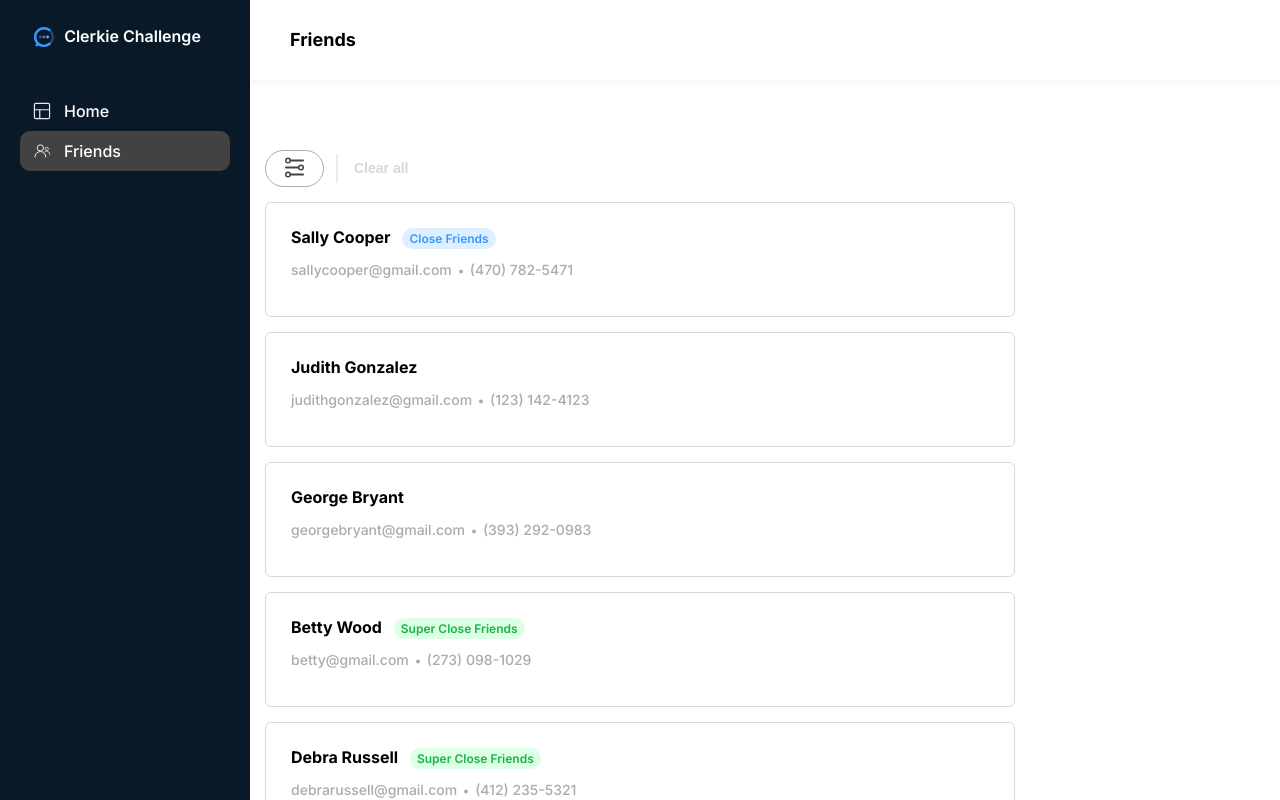
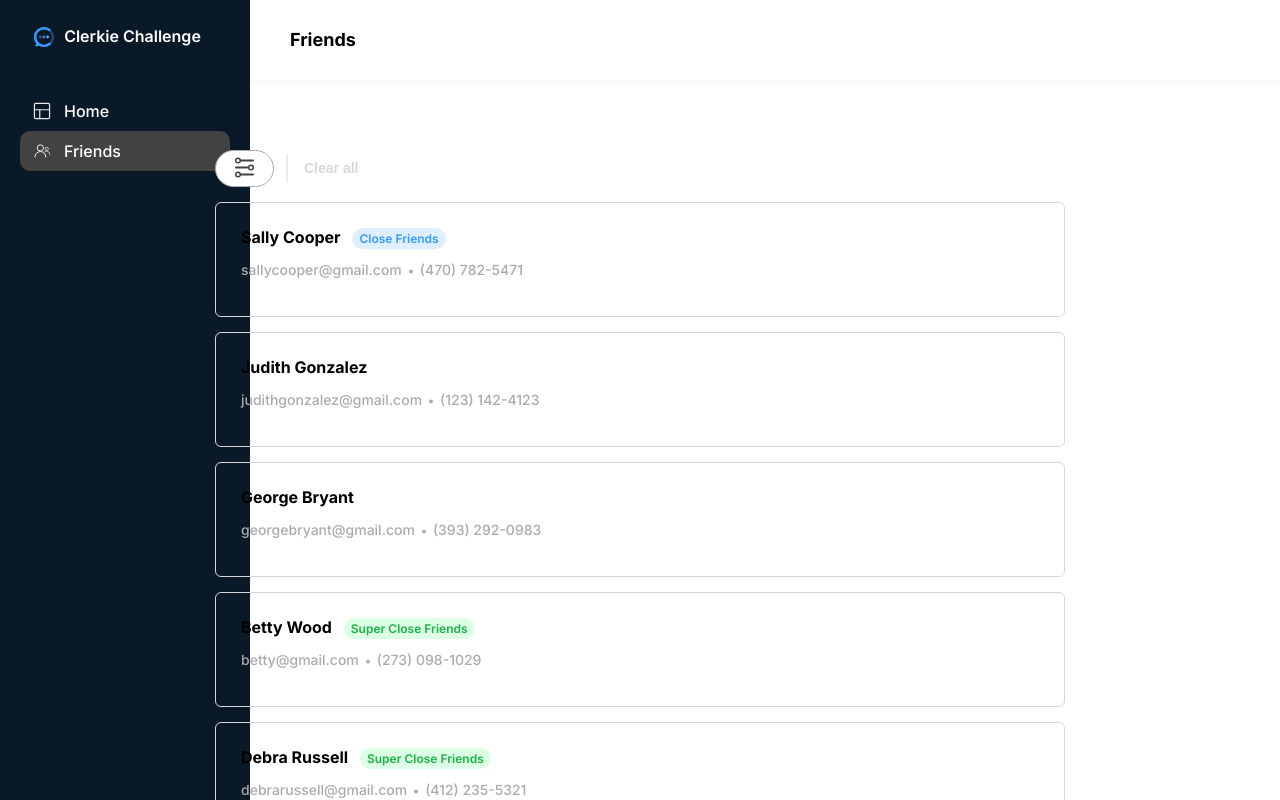
Before and after one commit to isaq98/clerkie-challenge, a Next.js app: page / in a window 1280 px wide. Both pictures are taken after a click on the item "Friends". Shown: the top 800 px of the page. Built offline with nearby package versions, Linux system fonts and the light colour scheme.

Commit message:
Final changes

```diff
--- a/components/Filter/_Filter.css
+++ b/components/Filter/_Filter.css
@@ -92,5 +92,3 @@
     height: 45px;
     cursor: pointer;
 }
-
-/* TODO: Figure out how to clean things up */
--- a/components/FriendLoader/_FriendLoader.css
+++ b/components/FriendLoader/_FriendLoader.css
@@ -3,7 +3,8 @@
     flex-direction: column;
     justify-content: center;
     height: 115px;
-    width: 750px;
+    width: 850px;
+    max-width: 1050px;
     border: 1px solid #D7D7D7;
     border-radius: 6px;
     box-sizing: border-box;
--- a/components/Friends/_Friends.css
+++ b/components/Friends/_Friends.css
@@ -2,7 +2,8 @@
     display: flex;
     flex-direction: column;
     justify-content: center;
-    width: 750px;
+    max-width: 1050px;
+    width: 850px;
     height: 115px;
     border: 1px solid #D7D7D7;
     border-radius: 6px;
@@ -57,4 +58,3 @@
     flex-direction: column;
     margin-top: 150px;
 }
-/* TODO: Figure out how to clean things up */
--- a/components/Friends/index.js
+++ b/components/Friends/index.js
@@ -5,8 +5,6 @@ import FriendLoader from '../FriendLoader';
 import FilterButton from '../FilterButton';
 import Filter from '../Filter';
 import "./_Friends.css";
-
-/* TODO: Feel like this component can be cleaned up too */
 
 function Friends() {
     const [ friends, setFriends ]= useState([]);
@@ -76,12 +74,6 @@ function Friends() {
         }
     }, [page])
 
-    useEffect(() => {
-        if(isLoading) {
-            setIsLoading(false);
-        }
-    }, [friends])
-
     const handleScroll = () => {
         if (window.innerHeight + document.documentElement.scrollTop === document.documentElement.offsetHeight || isLoading) {
             return;
@@ -115,9 +107,12 @@ function Friends() {
     useEffect(() => {
         if(applyFilters) {
             filterFriends();
+            setApplyFilters(false);
         }
-        setApplyFilters(false);
-    }, [applyFilters])
+        if(isLoading) {
+            setIsLoading(false);
+        }
+    }, [applyFilters, friends])
 
     return (
         <div className="friends-list-container">
--- a/components/Navigation/index.js
+++ b/components/Navigation/index.js
@@ -3,8 +3,6 @@ import "./_Navigation.css";
 import TopMenu from "../TopMenu";
 import { useState, useEffect } from 'react';
 import { mockNavigationObject } from "@/constants/enums";
-
-/* TODO: call topmenu in here so that way we can pass it a prop onClick to display the correct component depending on what sidebar button has been selected */
 
 function Navigation(props) {
     const { setRouteCallback } = props;
```
